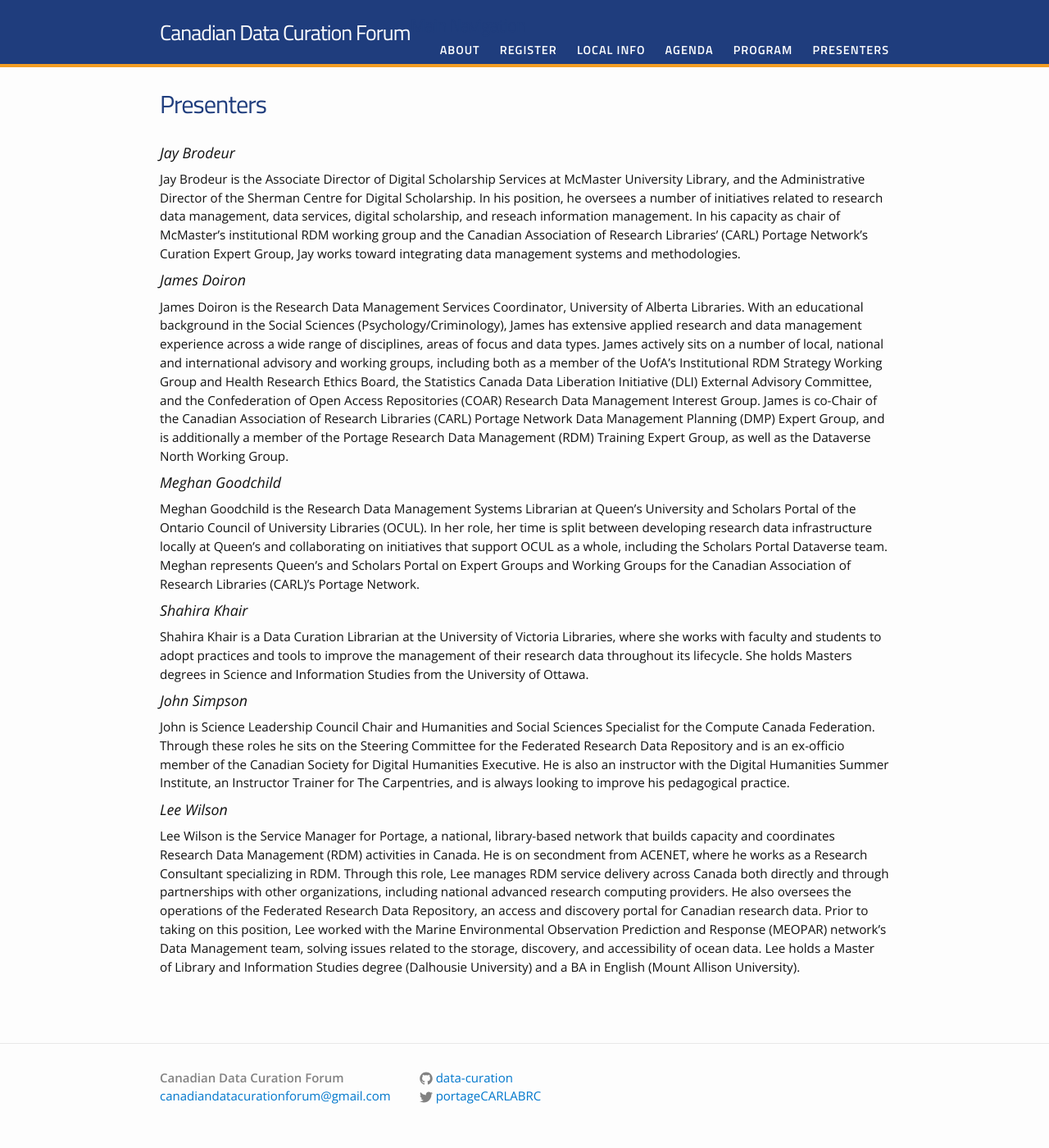
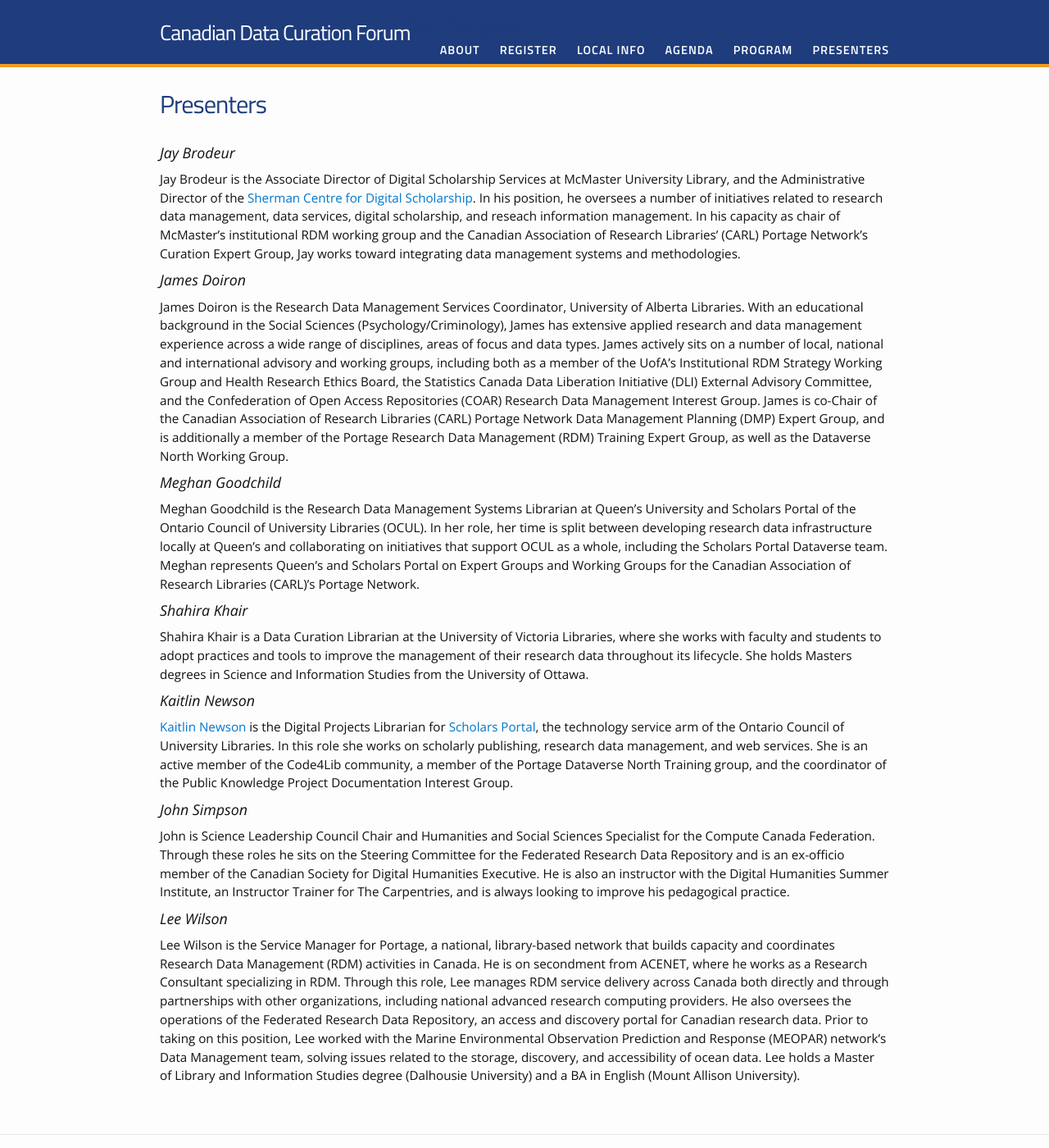
Before and after one commit to data-curation/data-curation.github.io, a Jekyll site: the page built from presenters.md, in a window 1280 px wide and 1400 px high. Shown: the whole window at 82% size. Built offline with Jekyll 4.4.1, drawn with Linux system fonts in a browser that asks for light colours.

Commit message:
Update presenters.md

```diff
--- a/presenters.md
+++ b/presenters.md
@@ -5,7 +5,7 @@ permalink: /presenters/
 ---
 
 ### Jay Brodeur
-Jay Brodeur is the Associate Director of Digital Scholarship Services at McMaster University Library, and the Administrative Director of the Sherman Centre for Digital Scholarship. In his position, he oversees a number of initiatives related to research data management, data services, digital scholarship, and reseach information management. In his capacity as chair of McMaster's institutional RDM working group and the Canadian Association of Research Libraries' (CARL) Portage Network's Curation Expert Group, Jay works toward integrating data management systems and methodologies.
+Jay Brodeur is the Associate Director of Digital Scholarship Services at McMaster University Library, and the Administrative Director of the [Sherman Centre for Digital Scholarship](https://scds.ca/). In his position, he oversees a number of initiatives related to research data management, data services, digital scholarship, and reseach information management. In his capacity as chair of McMaster's institutional RDM working group and the Canadian Association of Research Libraries' (CARL) Portage Network's Curation Expert Group, Jay works toward integrating data management systems and methodologies.
 
 ### James Doiron
 James Doiron is the Research Data Management Services Coordinator, University of Alberta Libraries. With an educational background in the Social Sciences (Psychology/Criminology), James has extensive applied research and data management experience across a wide range of disciplines, areas of focus and data types. James actively sits on a number of local, national and international advisory and working groups, including both as a member of the UofA’s Institutional RDM Strategy Working Group and Health Research Ethics Board, the Statistics Canada Data Liberation Initiative (DLI) External Advisory Committee, and the Confederation of Open Access Repositories (COAR) Research Data Management Interest Group. James is co-Chair of the Canadian Association of Research Libraries (CARL) Portage Network Data Management Planning (DMP) Expert Group, and is additionally a member of the Portage Research Data Management (RDM) Training Expert Group, as well as the Dataverse North Working Group.
@@ -16,6 +16,9 @@ Meghan Goodchild is the Research Data Management Systems Librarian at Queen’s
 ### Shahira Khair
 Shahira Khair is a Data Curation Librarian at the University of Victoria Libraries, where she works with faculty and students to adopt practices and tools to improve the management of their research data throughout its lifecycle. She holds Masters degrees in Science and Information Studies from the University of Ottawa.
 
+### Kaitlin Newson
+[Kaitlin Newson](https://kaitlinnewson.com/) is the Digital Projects Librarian for [Scholars Portal](https://scholarsportal.info/), the technology service arm of the Ontario Council of University Libraries. In this role she works on scholarly publishing, research data management, and web services. She is an active member of the Code4Lib community, a member of the Portage Dataverse North Training group, and the coordinator of the Public Knowledge Project Documentation Interest Group.
+
 ### John Simpson
 John is Science Leadership Council Chair and Humanities and Social Sciences Specialist for the Compute Canada Federation.  Through these roles he sits on the Steering Committee for the Federated Research Data Repository and is an ex-officio member of the Canadian Society for Digital Humanities Executive.  He is also an instructor with the Digital Humanities Summer Institute, an Instructor Trainer for The Carpentries, and is always looking to improve his pedagogical practice.
 
```
